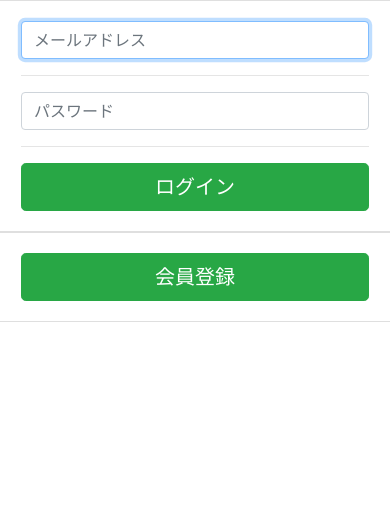
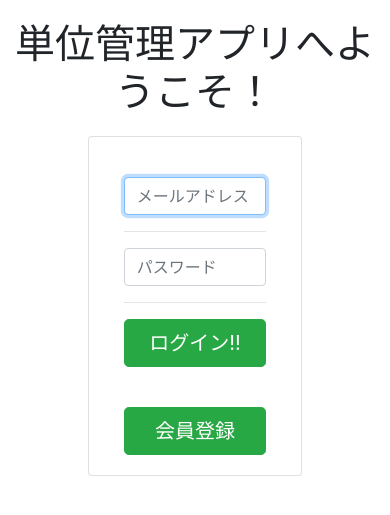
Before and after one commit to mokupuro/managment-app, a Django app: page /login/ in a window 390 px wide. Shown: the part 56-571 px from the top of the page. Run offline with Django 3.2, Linux system fonts and the light colour scheme; some libraries are stand-ins or nearby versions.

Commit message:
ログイン画面のhtml

```diff
--- a/management-app/coursemanagement/managementapp/templates/login.html
+++ b/management-app/coursemanagement/managementapp/templates/login.html
@@ -1,9 +1,12 @@
 {% extends "base.html" %}
 
 {% block content %}
-<div class="row">
+ <h1 class = "login-title" style ="text-align:center; margin:20px 10px; ">単位管理アプリへようこそ！</h1>
+
+<div class="row card align-content-center" style = "width:55%; margin:0 auto; padding-top:20px;" >
     <!-- 左側、ログインエリア -->
-    <div class="card col-md-6">
+
+    <div class="card-img-top col-md-8">
         <div class="card-body">
             <form action="{% url 'login' %}" method="POST">
                 {{ form.non_field_errors }}
@@ -12,7 +15,7 @@
                     {{ field.errors }}
                     <hr>
                 {% endfor %}
-                <button type="submit" class="btn btn-success btn-lg btn-block" >ログイン</button>
+                <button type="submit" class="btn btn-success btn-lg btn-block" >ログイン!!</button>
                 <input type="hidden" name="next" value="{{ next }}" />
                 {% csrf_token %}
             </form>
@@ -20,10 +23,11 @@
     </div>
 
     <!-- 右側、会員登録エリア -->
-    <div class="card col-md-6">
-        <div class="card-body">
+    <div class = "col-md-8">
+         <div class="card-body">
             <a href="{% url 'user_create' %}" class="btn btn-success btn-lg btn-block" >会員登録</a>
-        </div>
+         </div>
     </div>
 </div>
+
 {% endblock %}
```
